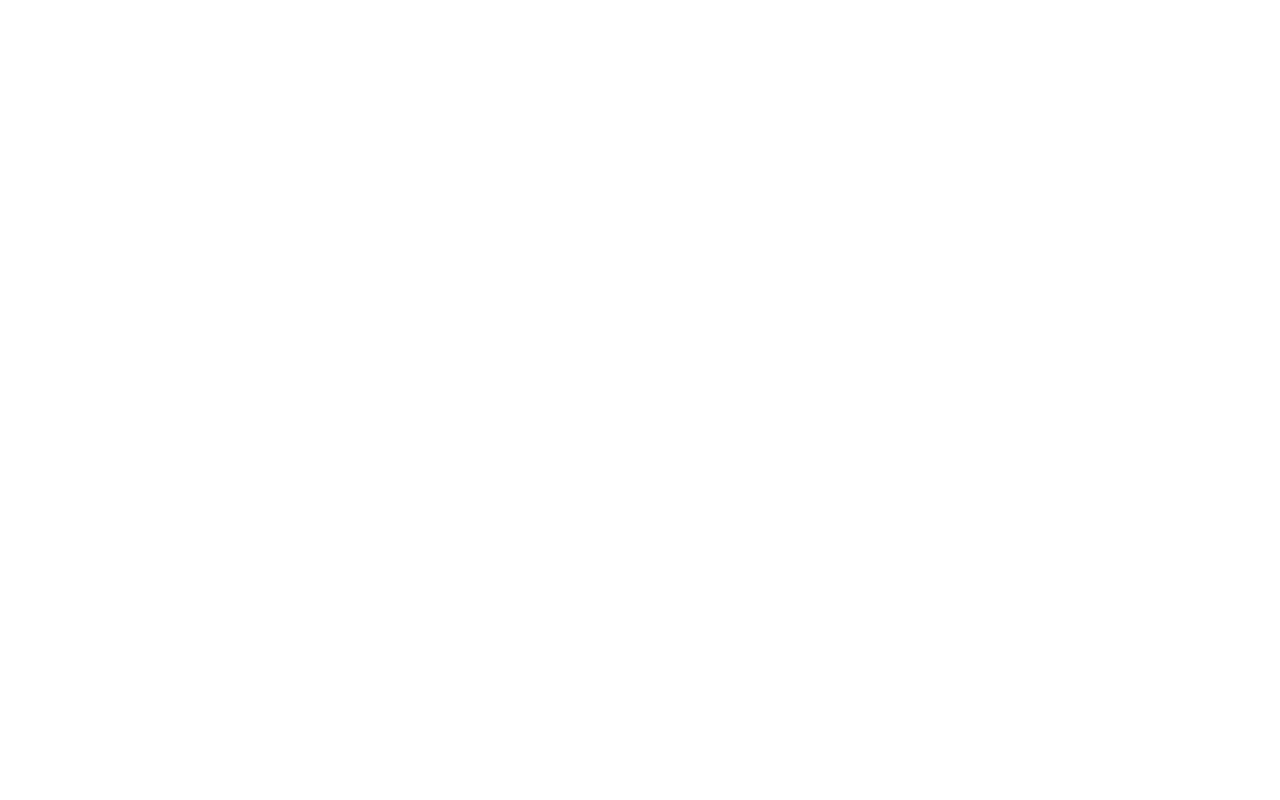
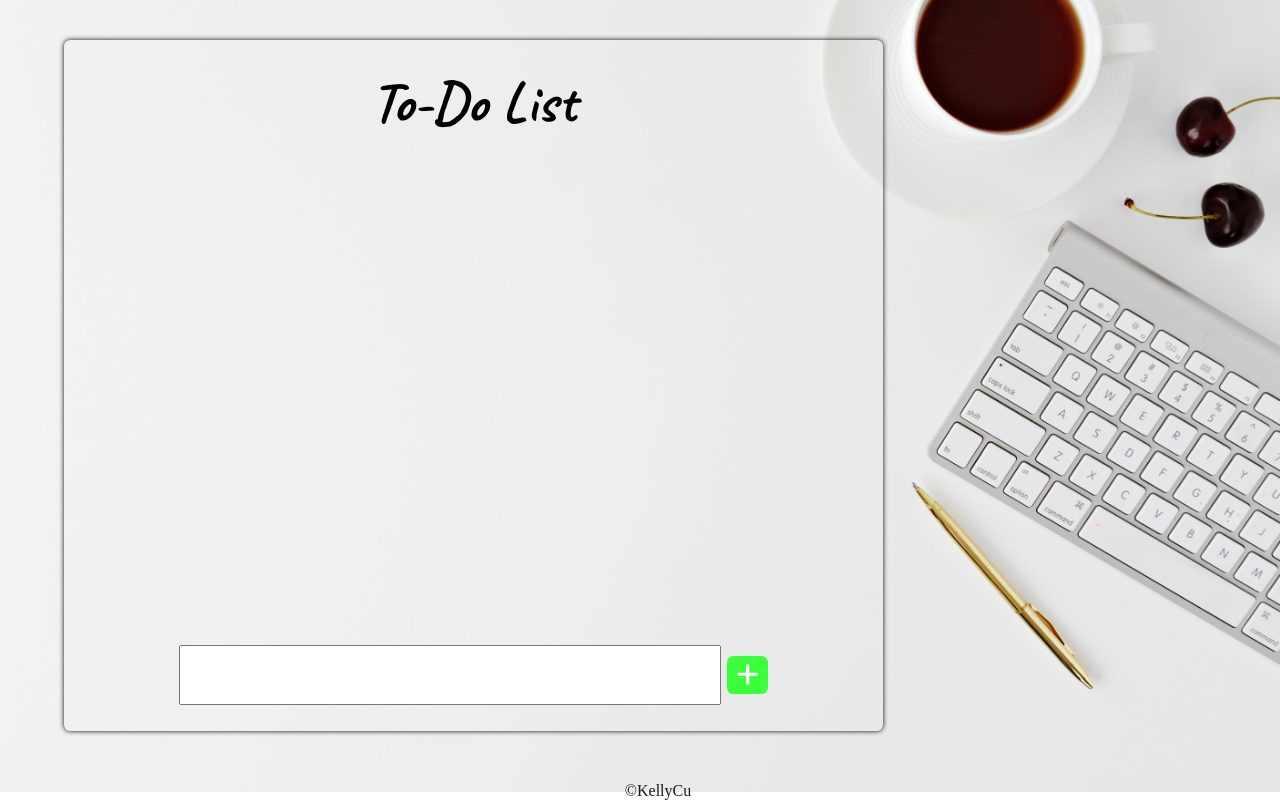
Before and after one commit to Project00l0/To-Do-List, a plain HTML site: page index.html in a window 1280 px wide. Drawn offline with Linux system fonts and the light colour scheme; the site is published under a folder, as on GitHub Pages, so addresses that start at the root find nothing.

Commit message:
Update index.html

```diff
--- a/index.html
+++ b/index.html
@@ -6,8 +6,8 @@
     <meta name="viewport" content="width=device-width, initial-scale=1.0" />
     <script src="https://kit.fontawesome.com/8c06d0e928.js" crossorigin="anonymous"></script>
     <title>To-Do List</title>
-    <script type="module" crossorigin src="/assets/index-6623368d.js"></script>
-    <link rel="stylesheet" href="/assets/index-e389aadd.css">
+    <script type="module" crossorigin src="./assets/index-6623368d.js"></script>
+    <link rel="stylesheet" href="./assets/index-e389aadd.css">
   </head>
   <body>
     <div id="root"></div>
```
